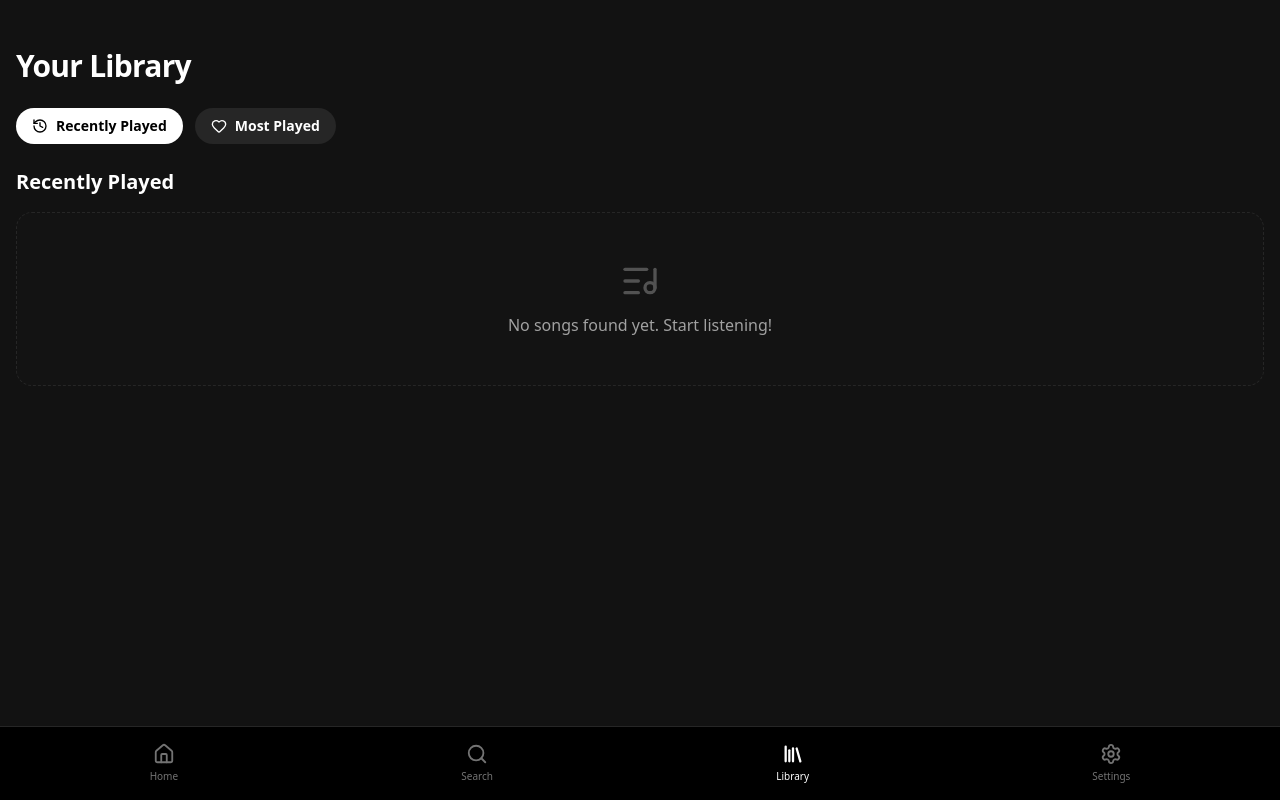
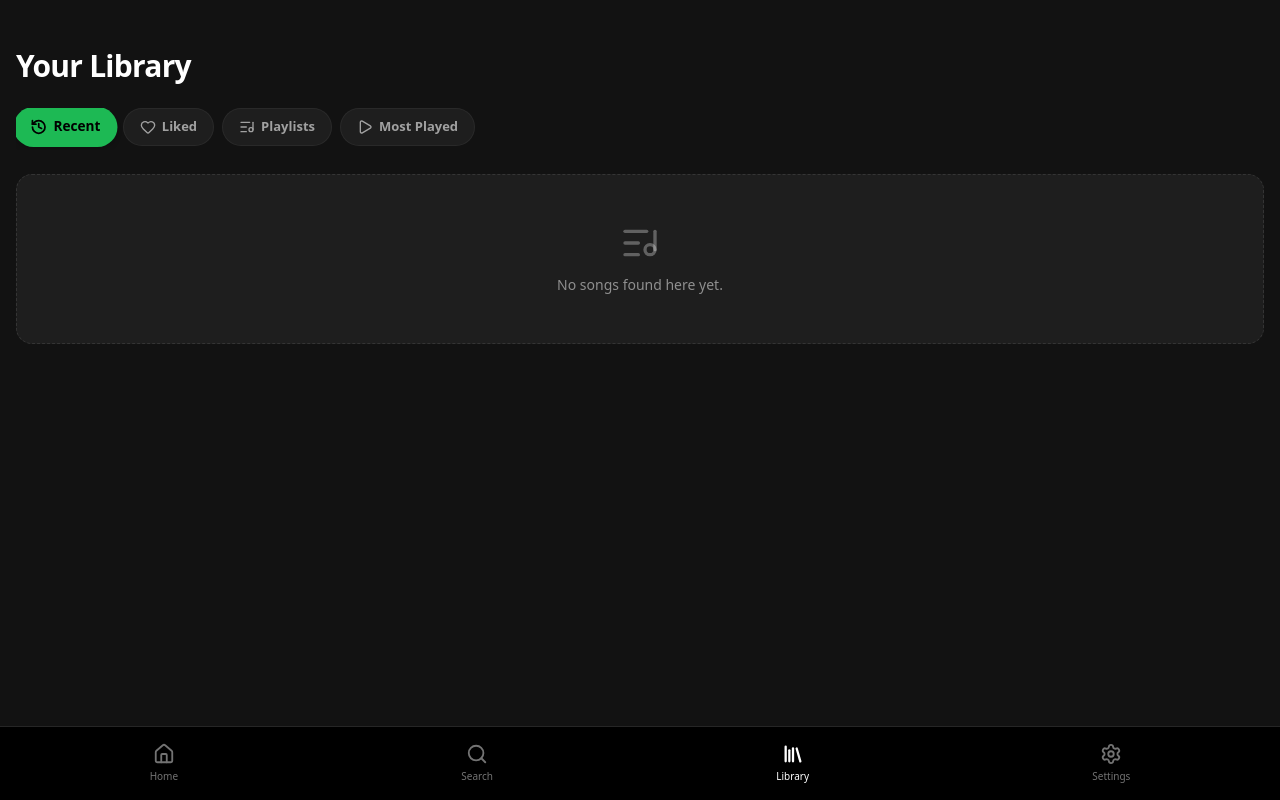
Before and after one commit to Ayush8481Lab/musicayush, a Next.js app: page /library in a window 1280 px wide. Built offline with nearby package versions, Linux system fonts and the light colour scheme.

Commit message:
Update page.tsx

```diff
--- a/app/library/page.tsx
+++ b/app/library/page.tsx
@@ -1,12 +1,14 @@
 "use client";
 import React, { useEffect, useState } from "react";
-import { Heart, History, ListMusic, Play } from "lucide-react";
+import { Heart, History, ListMusic, Play, Disc } from "lucide-react";
 import { useAppContext } from "../../context/AppContext";
+import { useRouter } from "next/navigation";
 
 const getImageUrl = (img: any) => {
   if (!img) return "https://via.placeholder.com/500x500?text=Music";
   if (typeof img === "string") return img.replace("50x50", "500x500").replace("150x150", "500x500");
-  if (Array.isArray(img)) return img[img.length - 1]?.url || img[0]?.url;
+  if (Array.isArray(img) && img.length > 0) return img[img.length - 1]?.url || img[0]?.url;
+  if (img.url) return img.url;
   return "https://via.placeholder.com/500x500?text=Music";
 };
 
@@ -16,49 +18,61 @@ const decodeEntities = (text: string) => {
 };
 
 export default function LibraryPage() {
-  // Uses global historyQueue hydrated perfectly via localstorage by the new Context engine
-  const { setCurrentSong, setIsPlaying, historyQueue } = useAppContext();
+  const router = useRouter();
+  const { setCurrentSong, setIsPlaying, setQueue, setPlayContext, historyQueue, likedSongs, likedPlaylists } = useAppContext();
+
   const [topSongs, setTopSongs] = useState<any[]>([]);
-  const [activeTab, setActiveTab] = useState("recent");
+  const[activeTab, setActiveTab] = useState("recent");
 
   useEffect(() => {
     try {
-      // Retrive top 30 user specific listened songs
       const top = JSON.parse(localStorage.getItem('top_30_songs') || '[]');
       setTopSongs(top);
     } catch (e) {}
   },[]);
 
-  const handlePlay = (song: any) => {
+  const handlePlaySong = (song: any, contextName: string) => {
+    setPlayContext({ type: "Library", name: contextName });
+    setQueue([song]); // Triggers recommendation API naturally
     setCurrentSong(song);
     setIsPlaying(true);
   };
 
-  const renderSongs = (songs: any[]) => {
+  const handlePlayPlaylist = (item: any) => {
+    if (item.type === 'album' || item.url?.includes('album')) {
+       router.push(item.url || `/album/${item.id}`);
+    } else {
+       router.push(item.url || `/playlist/${item.id}`);
+    }
+  };
+
+  const renderSongs = (songs: any[], contextName: string) => {
     if (songs.length === 0) {
       return (
-        <div className="flex flex-col items-center justify-center py-12 px-4 border border-dashed border-neutral-800 rounded-2xl bg-neutral-900/30">
-          <ListMusic size={40} className="text-neutral-600 mb-3" />
-          <p className="text-neutral-400 font-medium">No songs found yet. Start listening!</p>
+        <div className="flex flex-col items-center justify-center py-12 px-4 border border-dashed border-white/10 rounded-2xl bg-white/5">
+          <ListMusic size={40} className="text-white/30 mb-3" />
+          <p className="text-white/50 font-medium text-sm">No songs found here yet.</p>
         </div>
       );
     }
 
     return (
-      <div className="flex flex-col gap-2">
+      <div className="flex flex-col gap-1.5">
         {songs.map((song, idx) => {
           const title = decodeEntities(song.title || song.name || "Unknown");
           const artist = decodeEntities(song.artists || song.primaryArtists || song.singers || "Unknown Artist");
+          const cover = getImageUrl(song.image || song.image_link || song.Banner || song.banner_link);
+
           return (
             <div
               key={`${song.id}-${idx}`}
-              onClick={() => handlePlay(song)}
-              className="flex items-center gap-3 p-3 rounded-xl hover:bg-white/10 active:bg-white/5 active:scale-[0.98] cursor-pointer group transition-all"
+              onClick={() => handlePlaySong(song, contextName)}
+              className="flex items-center gap-3 p-2.5 rounded-xl hover:bg-white/10 active:bg-white/5 active:scale-[0.98] cursor-pointer group transition-all"
             >
-              <div className="relative w-12 h-12 rounded-md overflow-hidden bg-neutral-800 shrink-0">
-                <img src={getImageUrl(song.image)} alt="Cover" className="w-full h-full object-cover" />
+              <div className="relative w-12 h-12 rounded-md overflow-hidden bg-neutral-800 shrink-0 shadow-md">
+                <img src={cover} alt="Cover" className="w-full h-full object-cover" />
                 <div className="absolute inset-0 bg-black/40 opacity-0 group-hover:opacity-100 transition-opacity flex items-center justify-center">
-                  <Play fill="white" size={20} className="text-white" />
+                  <Play fill="white" size={20} className="text-white translate-x-[1px]" />
                 </div>
               </div>
               <div className="flex flex-col flex-1 min-w-0">
@@ -72,39 +86,70 @@ export default function LibraryPage() {
     );
   };
 
+  const renderPlaylists = () => {
+    if (likedPlaylists.length === 0) {
+      return (
+        <div className="flex flex-col items-center justify-center py-12 px-4 border border-dashed border-white/10 rounded-2xl bg-white/5">
+          <Disc size={40} className="text-white/30 mb-3" />
+          <p className="text-white/50 font-medium text-sm">You haven't saved any playlists or albums.</p>
+        </div>
+      );
+    }
+
+    return (
+      <div className="grid grid-cols-2 min-[450px]:grid-cols-3 sm:grid-cols-4 md:grid-cols-5 gap-4">
+        {likedPlaylists.map((item, idx) => {
+          const title = decodeEntities(item.title || item.name || "Unknown");
+          const cover = getImageUrl(item.image || item.image_link);
+
+          return (
+            <div
+              key={`${item.id}-${idx}`}
+              onClick={() => handlePlayPlaylist(item)}
+              className="flex flex-col cursor-pointer group active:scale-[0.96] transition-transform duration-200"
+            >
+              <div className="relative overflow-hidden rounded-xl aspect-square shadow-md mb-2 w-full bg-neutral-800">
+                <img src={cover} alt="Cover" className="w-full h-full object-cover group-hover:scale-105 transition-transform duration-500" />
+              </div>
+              <span className="text-sm font-bold text-white truncate w-full">{title}</span>
+              <span className="text-xs text-neutral-400 font-medium truncate w-full capitalize mt-0.5">{item.type || "Playlist"}</span>
+            </div>
+          );
+        })}
+      </div>
+    );
+  };
+
   return (
     <main className="min-h-screen pt-12 pb-32 px-4 bg-[#121212]">
       <div className="flex items-center justify-between mb-6">
         <h1 className="text-3xl font-extrabold tracking-tight text-white">Your Library</h1>
       </div>
 
-      <div className="flex gap-3 mb-6 overflow-x-auto hide-scrollbar">
-        <button
-          onClick={() => setActiveTab("recent")}
-          className={`flex items-center gap-2 px-4 py-2 rounded-full text-sm font-bold transition-colors whitespace-nowrap ${activeTab === "recent" ? "bg-white text-black" : "bg-neutral-800 text-white"}`}
-        >
-          <History size={16} /> Recently Played
-        </button>
-        <button
-          onClick={() => setActiveTab("top")}
-          className={`flex items-center gap-2 px-4 py-2 rounded-full text-sm font-bold transition-colors whitespace-nowrap ${activeTab === "top" ? "bg-white text-black" : "bg-neutral-800 text-white"}`}
-        >
-          <Heart size={16} /> Most Played
-        </button>
+      <div className="flex gap-2 mb-6 overflow-x-auto hide-scrollbar pb-1">
+        {[
+          { id: "recent", label: "Recent", icon: History },
+          { id: "liked", label: "Liked", icon: Heart },
+          { id: "playlists", label: "Playlists", icon: ListMusic },
+          { id: "top", label: "Most Played", icon: Play }
+        ].map(tab => (
+          <button
+            key={tab.id}
+            onClick={() => setActiveTab(tab.id)}
+            className={`flex items-center gap-1.5 px-4 py-2 rounded-full text-[13px] font-bold transition-all whitespace-nowrap ${
+              activeTab === tab.id ? "bg-[#1db954] text-black shadow-md scale-105" : "bg-white/5 text-neutral-400 border border-white/5 hover:bg-white/10 active:scale-95"
+            }`}
+          >
+            <tab.icon size={16} strokeWidth={activeTab === tab.id ? 2.5 : 2} /> {tab.label}
+          </button>
+        ))}
       </div>
 
       <div className="animate-in fade-in duration-300">
-        {activeTab === "recent" ? (
-          <div>
-            <h2 className="text-xl font-bold text-white mb-4">Recently Played</h2>
-            {renderSongs(historyQueue)}
-          </div>
-        ) : (
-          <div>
-            <h2 className="text-xl font-bold text-white mb-4">Your Top Songs</h2>
-            {renderSongs(topSongs)}
-          </div>
-        )}
+        {activeTab === "recent" && renderSongs(historyQueue, "Recently Played")}
+        {activeTab === "liked" && renderSongs(likedSongs, "Liked Songs")}
+        {activeTab === "top" && renderSongs(topSongs, "Most Played")}
+        {activeTab === "playlists" && renderPlaylists()}
       </div>
     </main>
   );
```
